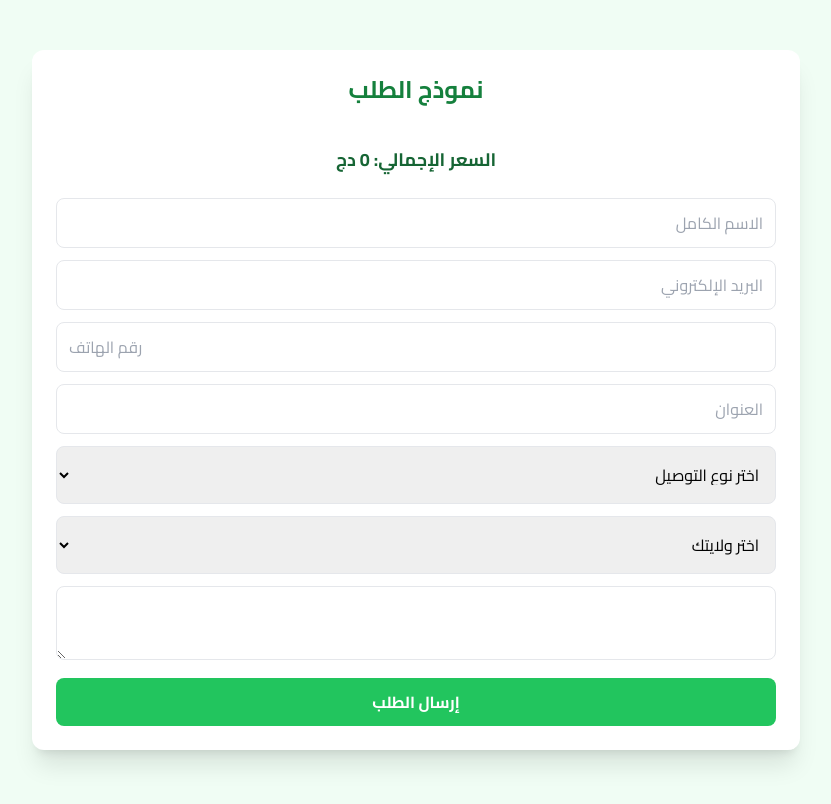
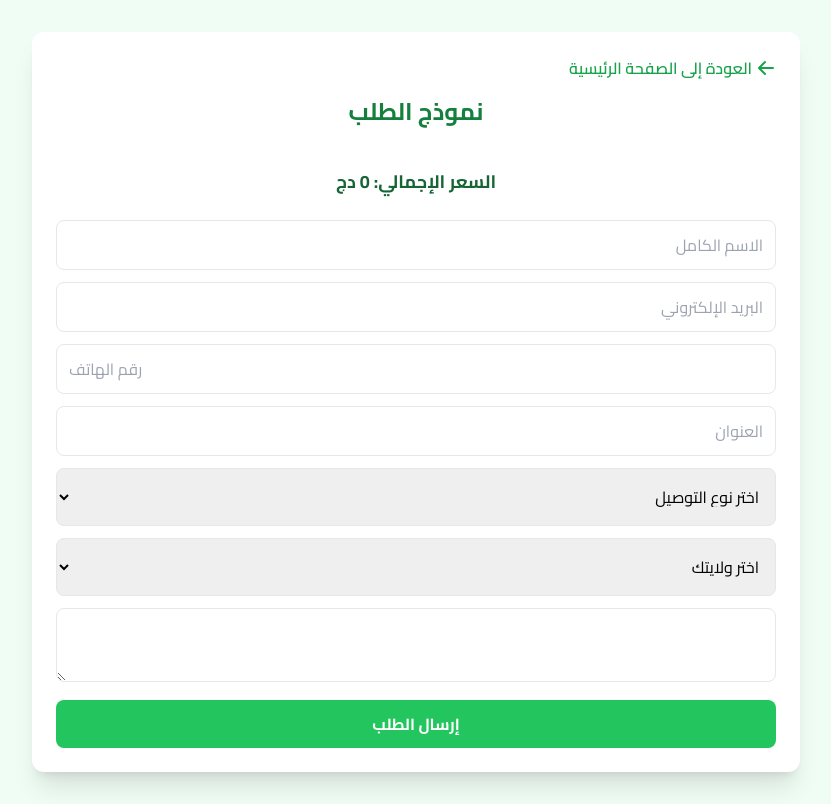
Before and after one commit to abdousba/Dsesignplant, a plain HTML site: page order.html in a window 1280 px wide. Shown: the whole page, without its empty margins (224-1055 px from the left). Drawn offline with nearby package versions, Linux system fonts and the light colour scheme.

Commit message:
Update order.html

```diff
--- a/order.html
+++ b/order.html
@@ -15,6 +15,16 @@
 <body class="bg-green-50 min-h-screen flex flex-col items-center justify-center px-4 py-8">
 
   <div class="bg-white p-6 rounded-xl shadow-xl w-full max-w-3xl">
+    <!-- زر العودة إلى الصفحة الرئيسية -->
+    <div class="mb-4">
+      <a href="index.html" class="text-green-600 hover:text-green-800 font-semibold flex items-center">
+        <svg xmlns="http://www.w3.org/2000/svg" class="h-5 w-5 ml-1" viewBox="0 0 20 20" fill="currentColor">
+          <path fill-rule="evenodd" d="M9.707 16.707a1 1 0 01-1.414 0l-6-6a1 1 0 010-1.414l6-6a1 1 0 011.414 1.414L5.414 9H17a1 1 0 110 2H5.414l4.293 4.293a1 1 0 010 1.414z" clip-rule="evenodd" />
+        </svg>
+        العودة إلى الصفحة الرئيسية
+      </a>
+    </div>
+
     <h2 class="text-2xl font-bold text-center text-green-700 mb-4">نموذج الطلب</h2>
 
     <!-- ✅ عرض الصور المختارة -->
```
